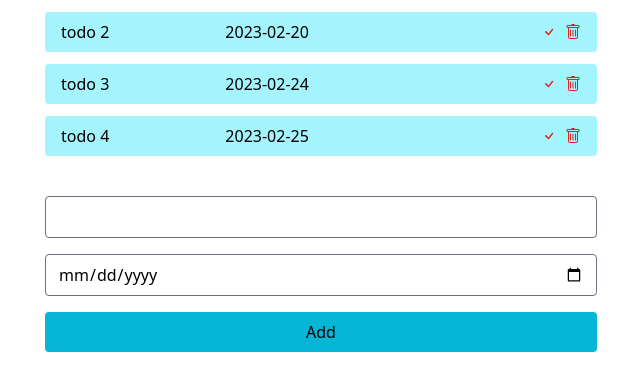
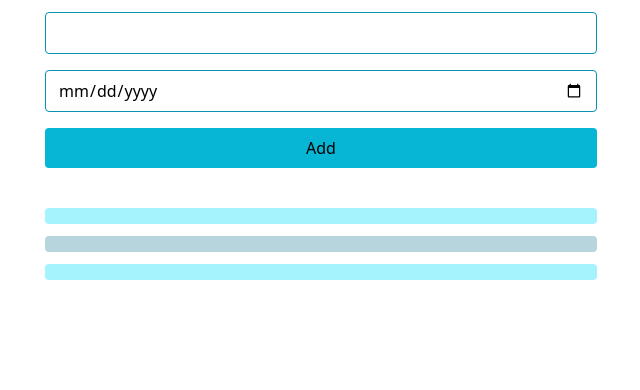
Before and after one commit to Arman-Abbasian/todo_list_with_react_redux_and_typescript, a React (Create React App) app: page / in a window 1280 px wide. Shown: the top 390 px of the page, without its empty margins (319-959 px from the left). Built offline with nearby package versions, Linux system fonts and the light colour scheme; data requests are answered from the project's data file.

Commit message:
some changes

```diff
--- a/src/App.tsx
+++ b/src/App.tsx
@@ -6,8 +6,8 @@ import Todos from './components/Todos';
 function App() {
   return (
     <div className="container mx-auto max-w-xl p-3">
+      <AddTodo />
       <Todos />
-      <AddTodo />
     </div>
   );
 }
--- a/src/components/AddTodo.tsx
+++ b/src/components/AddTodo.tsx
@@ -9,16 +9,16 @@ const AddTodo = () => {
     }
     const submitHandler=(e: React.FormEvent<HTMLFormElement>)=>{
         e.preventDefault();
-        dispatch(AddTodos({...formInput,completed:false,date:new Date().toDateString()}));
+        dispatch(AddTodos({...formInput,completed:false}));
         console.log(formInput)
         setFormInput({title:"",dueDate:""})
      }
     return (
-        <div className='w-full'>
+        <div className='w-full mb-10'>
             <form onSubmit={submitHandler} className='flex flex-col gap-4'>
-                <input type="text" name='title' value={formInput.title} onChange={changeHandler} className='rounded' />
-                <input type="date" name='dueDate' value={formInput.dueDate} onChange={changeHandler} className='rounded' />
-                <input type="submit" value="Add" className='w-full rounded p-2 bg-cyan-500 cursor-pointer' />
+                <input type="text" name='title' value={formInput.title} onChange={changeHandler} className='rounded border-cyan-600 focus:border-none focus:ring-1 focus:ring-cyan-400' />
+                <input type="date" name='dueDate' value={formInput.dueDate} onChange={changeHandler} className='rounded border-cyan-600 focus:border-none focus:ring-1 focus:ring-cyan-400' />
+                <input type="submit" value="Add" className='w-full rounded p-2 bg-cyan-500 hover:bg-cyan-300 cursor-pointer' />
             </form>
         </div>
      );
--- a/src/components/Todo.tsx
+++ b/src/components/Todo.tsx
@@ -1,21 +1,22 @@
 import React from "react";
 import { BsCircle,BsCheck,BsTrash } from "react-icons/bs";
+import { editTodoType, getTodoType } from "../redux/todo/todoTypes";
 export type ShowITodo= {
     id:number
     title: string;
-    date:string,
     dueDate:string,
     completed: boolean;
-    changeCompleted:(id:number)=>void
+    item:getTodoType,
+    changeCompleted:(id:number,todo:editTodoType)=>void
     removeTodo:(id:number)=>void
   }
 
-const Todo = ({title,completed,id,changeCompleted,removeTodo}:ShowITodo) => {
+const Todo = ({title,completed,id,changeCompleted,removeTodo,item}:ShowITodo) => {
     return (
         <div className="flex justify-between items-center bg-cyan-200 py-2 px-4 rounded">
                 <p>{title}</p>
                 <div className="flex gap-2 items-center">
-                <span onClick={()=>changeCompleted(id)}>{completed ?<BsCheck />:<BsCircle/>}</span>
+                <span onClick={()=>changeCompleted(id,item)}>{completed ?<BsCheck />:<BsCircle/>}</span>
                 <span onClick={()=>removeTodo(id)}><BsTrash /></span>
                 </div>
 
--- a/src/components/Todos.tsx
+++ b/src/components/Todos.tsx
@@ -28,17 +28,18 @@ const Todos = () => {
         <div className="flex flex-col gap-3 justify-between items-center mb-10">
                {todoState.todos &&  todoState.todos instanceof Array &&
                 todoState.todos.map((item:ShowITodo)=>{
-                  return <div key={item.id} className="flex justify-between items-center bg-cyan-200 py-2 px-4 rounded gap-6 w-full">
-                    <p>{item.title}</p>
+                  return <div key={item.id} className={`flex justify-between items-center bg-cyan-200 py-2 px-4 rounded gap-6 w-full ${item.completed?'bg-cyan-700 opacity-30':''}`}>
+                    {/* <p>{item.title}</p>
                     <p>{item.dueDate}</p>
                     <p>{item.completed}</p>
                     <div className="flex items-center gap-2">
-                      {item.completed ?
-                      <BsCircle className="cursor-pointer" onClick={changeCompletedCondition(item.id)}  /> :
-                      <BsCheck className="cursor-pointer text-red-600" onClick={changeCompletedCondition(item.id)} />
+                      {item.completed===false ?
+                      <BsCircle className="cursor-pointer" onClick={changeCompletedCondition(item.id)}  />
+                      :
+                      <BsCheck className="cursor-pointer text-cyan-900" onClick={changeCompletedCondition(item.id)} />
                       }
                     <BsTrash className="cursor-pointer text-red-600" onClick={()=>dispatch(DeleteTodos(item.id))} />
-                  </div>
+                  </div> */}
                   </div>
                 })
                }
--- a/src/redux/todo/todoActions.ts
+++ b/src/redux/todo/todoActions.ts
@@ -1,6 +1,6 @@
 import {Dispatch} from "redux";
 import axios from "axios";
-import { AddTodoDispatchTypes, addTodoType,editTodoType, ADD_TODO_FAIL, ADD_TODO_LOADING, ADD_TODO_SUCCESS, DeleteTodoDispatchTypes, DELETE_TODO_FAIL, DELETE_TODO_LOADING, DELETE_TODO_SUCCESS, EditTodoDispatchTypes, EDIT_TODO_FAIL, EDIT_TODO_LOADING, EDIT_TODO_SUCCESS, GetTodoDispatchTypes, GET_TODOS_FAIL, GET_TODOS_LOADING, GET_TODOS_SUCCESS, editTodoCompletedType} from "./todoTypes";
+import { AddTodoDispatchTypes, addTodoType,editTodoType, ADD_TODO_FAIL, ADD_TODO_LOADING, ADD_TODO_SUCCESS, DeleteTodoDispatchTypes, DELETE_TODO_FAIL, DELETE_TODO_LOADING, DELETE_TODO_SUCCESS, EditTodoDispatchTypes, EDIT_TODO_FAIL, EDIT_TODO_LOADING, EDIT_TODO_SUCCESS, GetTodoDispatchTypes, GET_TODOS_FAIL, GET_TODOS_LOADING, GET_TODOS_SUCCESS, editTodoCompletedType, getTodoType} from "./todoTypes";
 import type {} from 'redux-thunk/extend-redux';
 
 export const GetTodos = () => async (dispatch: Dispatch<GetTodoDispatchTypes>) => {
@@ -96,7 +96,7 @@ export const AddTodos = (todo:addTodoType) => async (dispatch: Dispatch<AddTodoD
 }
   };
 
-  export const EditTodoCompleted = (id:string|number,todo:editTodoType) => async (dispatch: Dispatch<EditTodoDispatchTypes>) => {
+  export const EditTodoCompleted = (id:string|number,todo:getTodoType) => async (dispatch: Dispatch<EditTodoDispatchTypes>) => {
     try {
       dispatch({
         type: EDIT_TODO_LOADING
--- a/src/redux/todo/todoTypes.ts
+++ b/src/redux/todo/todoTypes.ts
@@ -15,13 +15,11 @@ export type getTodoType={
     id: number,
     title: string,
     completed: boolean,
-    date:Date,
-    dueDate:Date
+    dueDate:string
 }
 export type addTodoType={
   title: string,
   completed: boolean,
-  date:string,
   dueDate:string
 }
 export type editTodoType={
@@ -29,7 +27,6 @@ export type editTodoType={
   title: string,
   completed: boolean,
   dueDate:string,
-  date:string,
 }
 
 export type editTodoCompletedType={
--- a/src/server/db.json
+++ b/src/server/db.json
@@ -10,7 +10,7 @@
     {
       "title": "todo 3",
       "dueDate": "2023-02-24",
-      "completed": false,
+      "completed": true,
       "date": "Wed Feb 22 2023",
       "id": 2
     },
```
